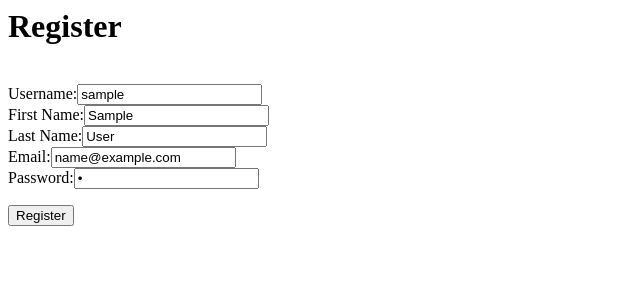
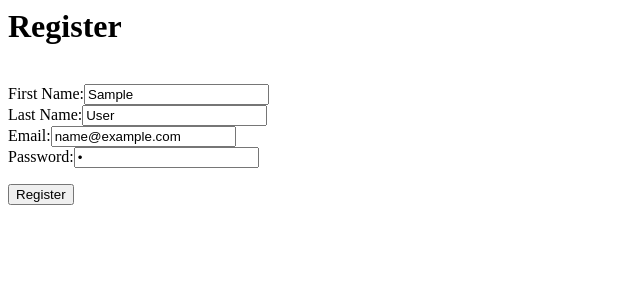
Before and after one commit to AlonDaks/ckc-pool, a Django app: template poolrank/poolrank/templates/create_user.html in a window 1280 px wide. Shown: the top 300 px of the page, without its empty margins (0-640 px from the left). Run offline with Django 3.2, Linux system fonts and the light colour scheme; the template is opened without the code that fills it: most values are stand-ins (such as "Sample title", 1, 10 or a date in 2020).

Commit message:
deleted username form field in create_user.html

```diff
--- a/poolrank/poolrank/templates/create_user.html
+++ b/poolrank/poolrank/templates/create_user.html
@@ -2,7 +2,6 @@
 <body>
 	<h1>Register</h1>
 	<form action="" method="post" accept-charset="utf-8">{% csrf_token %}</br>
-    	<label for="username">Username:</label><input type="text" value="{{username}}" name="username" id="username" /></br>
         <label for="first_name">First Name:</label><input type="text" value="{{first_name}}" name="first_name" id="first_name" /></br>
         <label for="last_name">Last Name:</label><input type="text" value="{{last_name}}" name="last_name" id="last_name" /></br>
     	<label for="email">Email:</label><input type="text" value="{{email}}" name="email" id="email" /></br>
```
